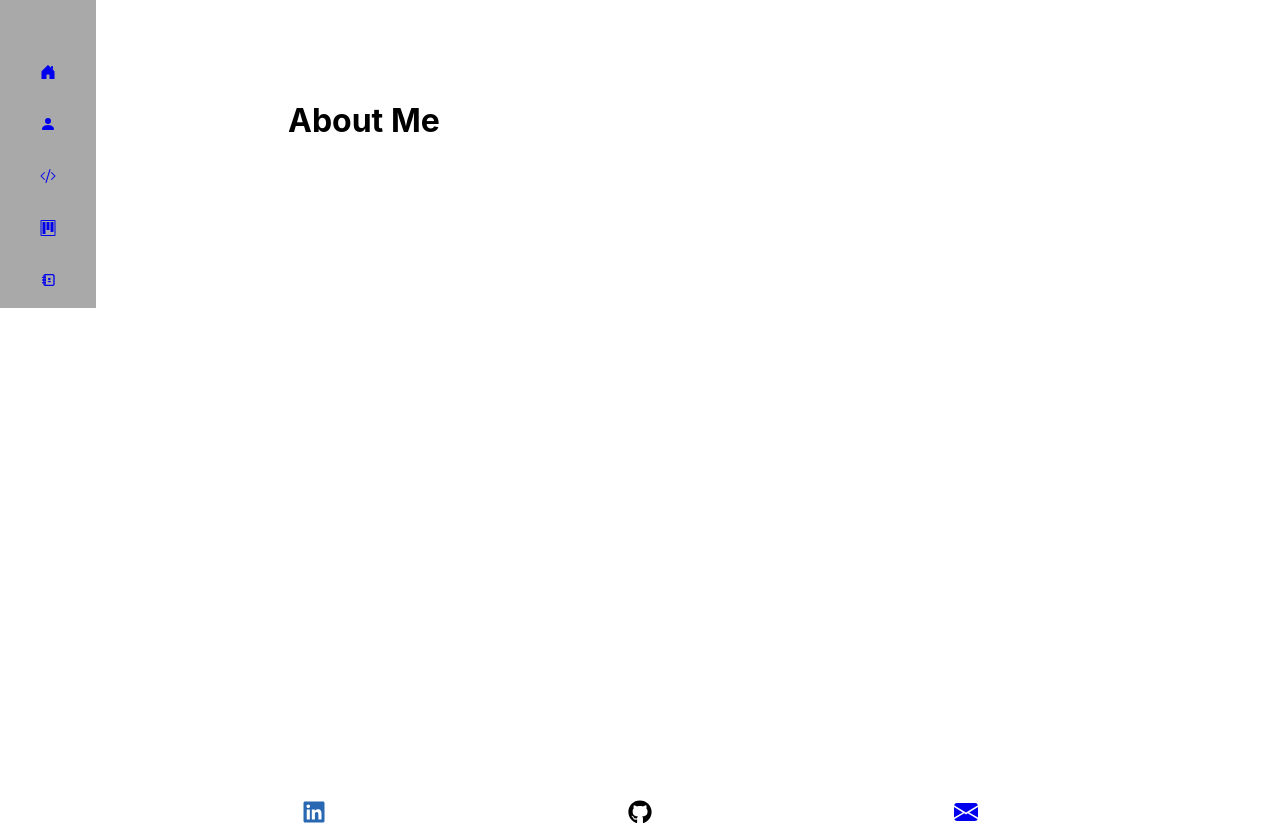
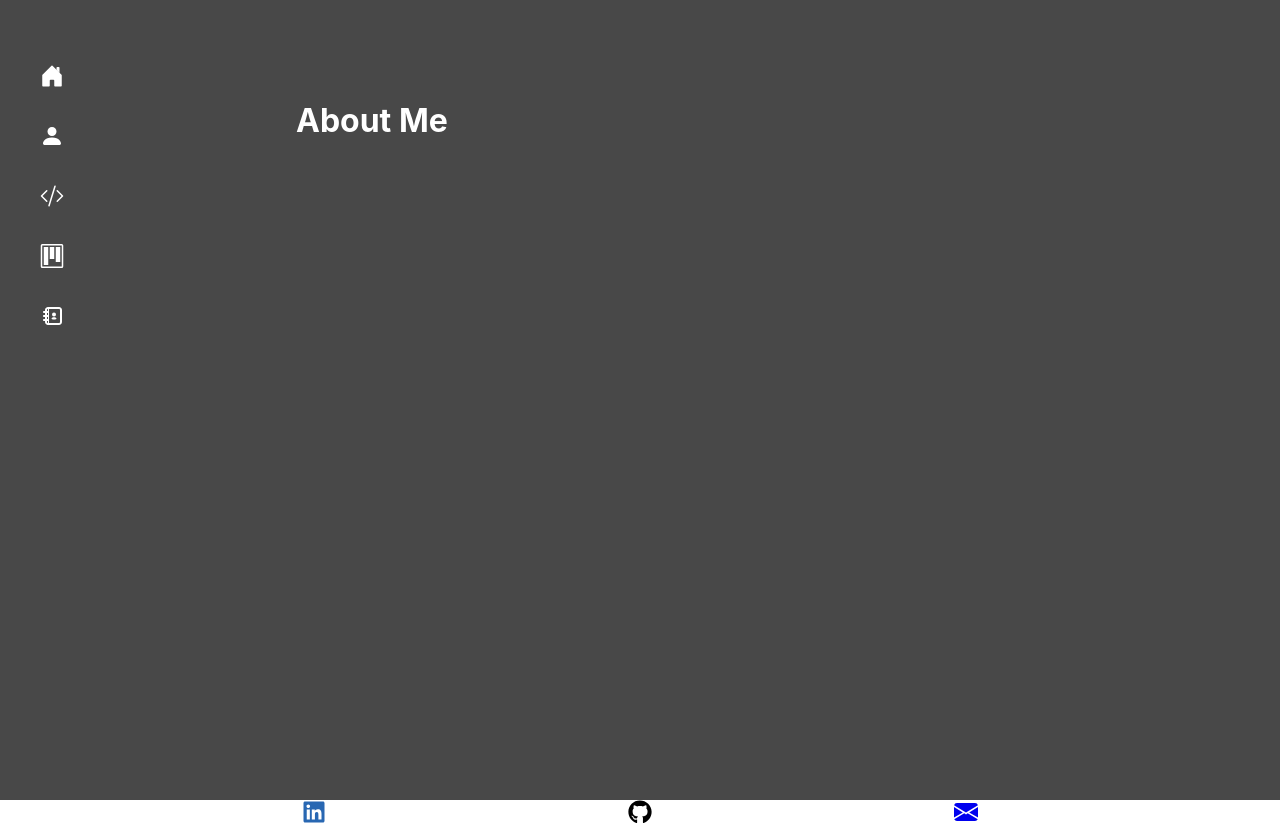
Before and after one commit to FatimaAbdimalik/portfolio, a React (Create React App) app: page /about in a window 1280 px wide. Built offline with nearby package versions, Linux system fonts and the light colour scheme.

Commit message:
changed background colour

```diff
--- a/src/components/About/About.js
+++ b/src/components/About/About.js
@@ -7,7 +7,6 @@ const About = () => {
     <div>
       <div className="position">
         <SideBar />
-
         <div className="intro">
           <h1>About Me</h1>
         </div>
--- a/src/components/Footer/Footer.css
+++ b/src/components/Footer/Footer.css
@@ -0,0 +1,3 @@
+.footer-background {
+  background-color: white;
+}
--- a/src/components/Footer/Footer.js
+++ b/src/components/Footer/Footer.js
@@ -2,9 +2,11 @@ import React from "react";
 import { BsFillEnvelopeFill } from "react-icons/bs";
 import { FaLinkedin } from "react-icons/fa";
 import { FaGithub } from "react-icons/fa";
+import "./Footer.css";
 
 const Footer = () => {
   return (
+    <div className="footer-background">
       <div style={{ display: "flex", justifyContent: "space-evenly" }}>
         <a href="https://www.linkedin.com/in/fatima-abdimalik/">
           <FaLinkedin size="1.5rem" color="#2867B2" />
@@ -17,6 +19,7 @@ const Footer = () => {
           <BsFillEnvelopeFill size="1.5rem" />
         </a>
       </div>
+    </div>
   );
 };
 
--- a/src/components/Home/Home.css
+++ b/src/components/Home/Home.css
@@ -11,4 +11,11 @@
 
 .position {
   display: flex;
+  margin-right: 3rem;
 }
+
+body {
+  background-color: #484848;
+  color: white;
+  height: 100%;
+}
--- a/src/components/Home/Home.js
+++ b/src/components/Home/Home.js
@@ -7,10 +7,11 @@ const Home = () => {
     <div>
       <div className="position">
         <SideBar />
-      </div>
-      <div className="intro">
-        <h1>Hi</h1>
-        <h1>My name is Fatima</h1>
+        <div className="intro">
+          <h1>Hi</h1>
+          <h1>My name is Fatima</h1>
+          <h1>A Full Stack Developer</h1>
+        </div>
       </div>
     </div>
   );
--- a/src/components/HoverToggle/HoverToggle.css
+++ b/src/components/HoverToggle/HoverToggle.css
@@ -6,3 +6,11 @@
 .wrapper:hover .icon {
   display: none;
 }
+.icon,
+.text {
+  color: white;
+}
+
+.text {
+  font-size: 13px;
+}
--- a/src/components/SideBar/SideBar.css
+++ b/src/components/SideBar/SideBar.css
@@ -15,5 +15,5 @@ li.list_style > a {
 .background_colour {
   display: flex;
   flex-direction: column;
-  background-color: darkgrey;
+  /* background-color: darkgrey; */
 }
--- a/src/components/SideBar/SideBar.js
+++ b/src/components/SideBar/SideBar.js
@@ -14,28 +14,34 @@ const SideBar = () => {
       <ul className="side-bar">
         <li className="list_style">
           <Link to="/">
-            <HoverToggle icons={<BsFillHouseDoorFill />} text="HOME" />
+            <HoverToggle
+              icons={<BsFillHouseDoorFill size="1.5rem" />}
+              text="HOME"
+            />
           </Link>
         </li>
         <li className="list_style">
           <Link to="/about">
             {" "}
-            <HoverToggle icons={<BsFillPersonFill />} text="ABOUT" />
+            <HoverToggle
+              icons={<BsFillPersonFill size="1.5rem" />}
+              text="ABOUT"
+            />
           </Link>
         </li>
         <li className="list_style">
           <Link to="/skills">
-            <HoverToggle icons={<BsCodeSlash />} text="SKILLS" />
+            <HoverToggle icons={<BsCodeSlash size="1.5rem" />} text="SKILLS" />
           </Link>
         </li>
         <li className="list_style">
           <Link to="/projects">
-            <HoverToggle icons={<GoProject />} text="PROJECTS" />
+            <HoverToggle icons={<GoProject size="1.5rem" />} text="PROJECTS" />
           </Link>
         </li>
         <li className="list_style">
           <Link to="/contact">
-            <HoverToggle icons={<TiContacts />} text="CONTACT" />
+            <HoverToggle icons={<TiContacts size="1.5rem" />} text="CONTACT" />
           </Link>
         </li>
       </ul>
```
Lines whose indentation alone changed are shown as unchanged.
